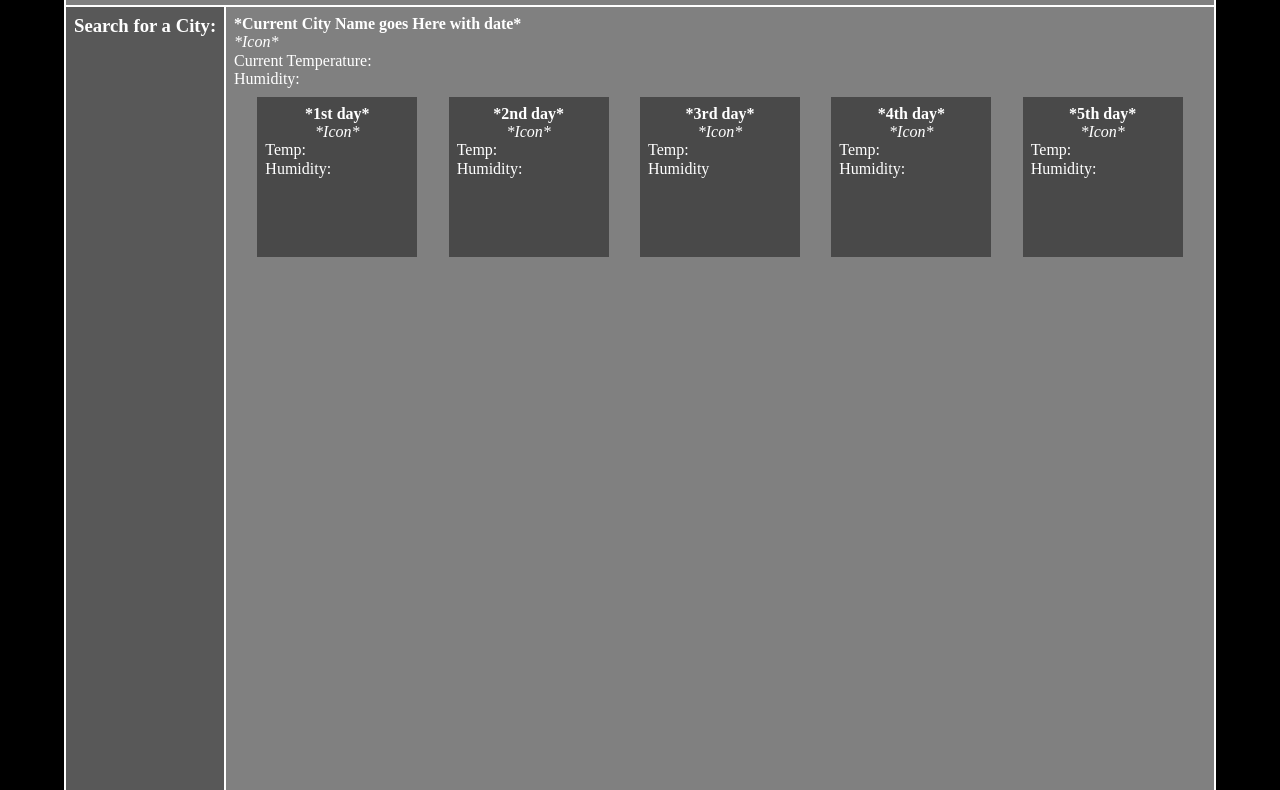
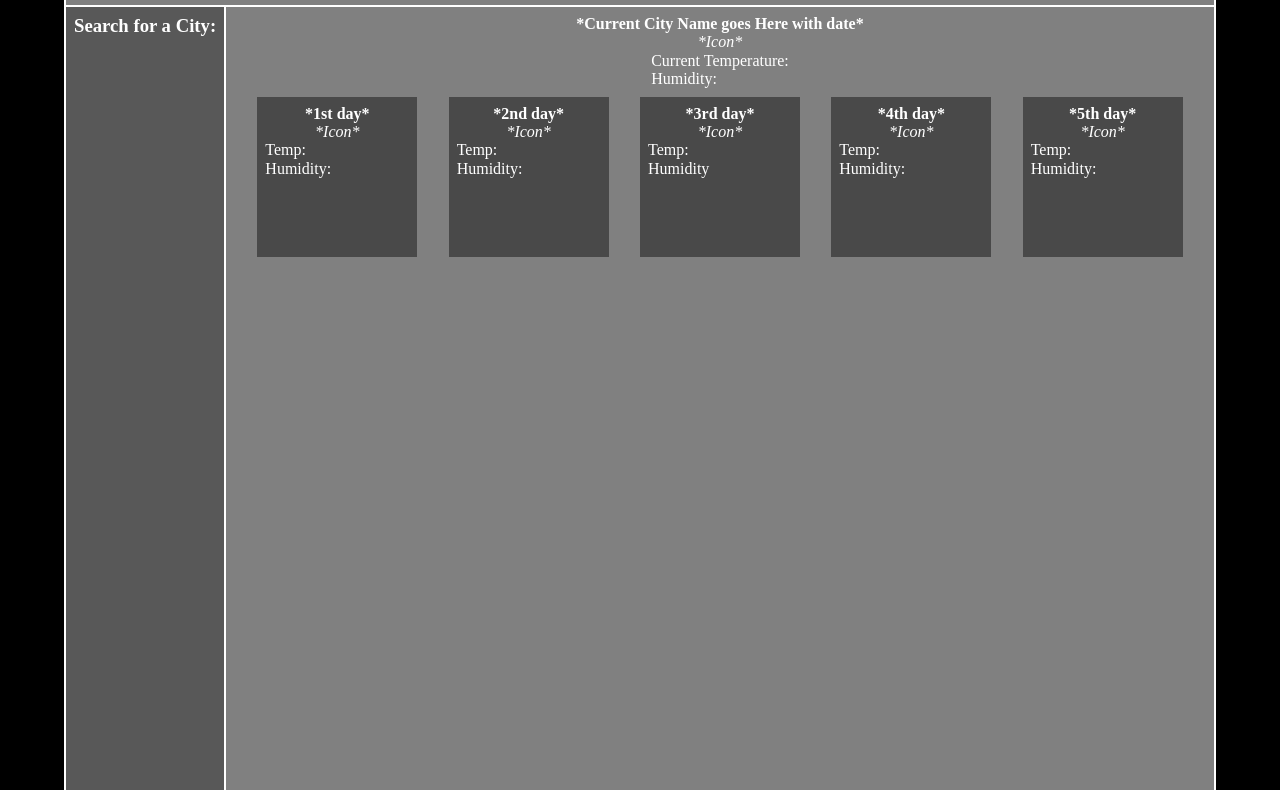
Before and after one commit to RobSprouse/Robs-Tripcaster, a plain HTML site: page index.html in a window 1280 px wide. Shown: the part 139-929 px from the top of the page. Drawn offline with Linux system fonts and the light colour scheme.

Commit message:
centered the current day
centered the current day

```diff
--- a/assets/css/style.css
+++ b/assets/css/style.css
@@ -59,6 +59,14 @@ nav {
     /* align-items: center; */
 }
 
+.currentDay {
+    display: flex;
+    flex-basis: 100%;
+    flex-direction: column;
+    align-items: center;
+
+}
+
 .forecastCards {
     display: flex;
     flex-direction: row;
--- a/index.html
+++ b/index.html
@@ -22,10 +22,13 @@
 
     <main class="weatherCards">
 
-        <div class="first">
+        <div class="currentDay">
             <h4>
                 *Current City Name goes Here with date*
             </h4>
+            <b>
+
+            </b>
             <i>
                 *Icon*
             </i>
```
